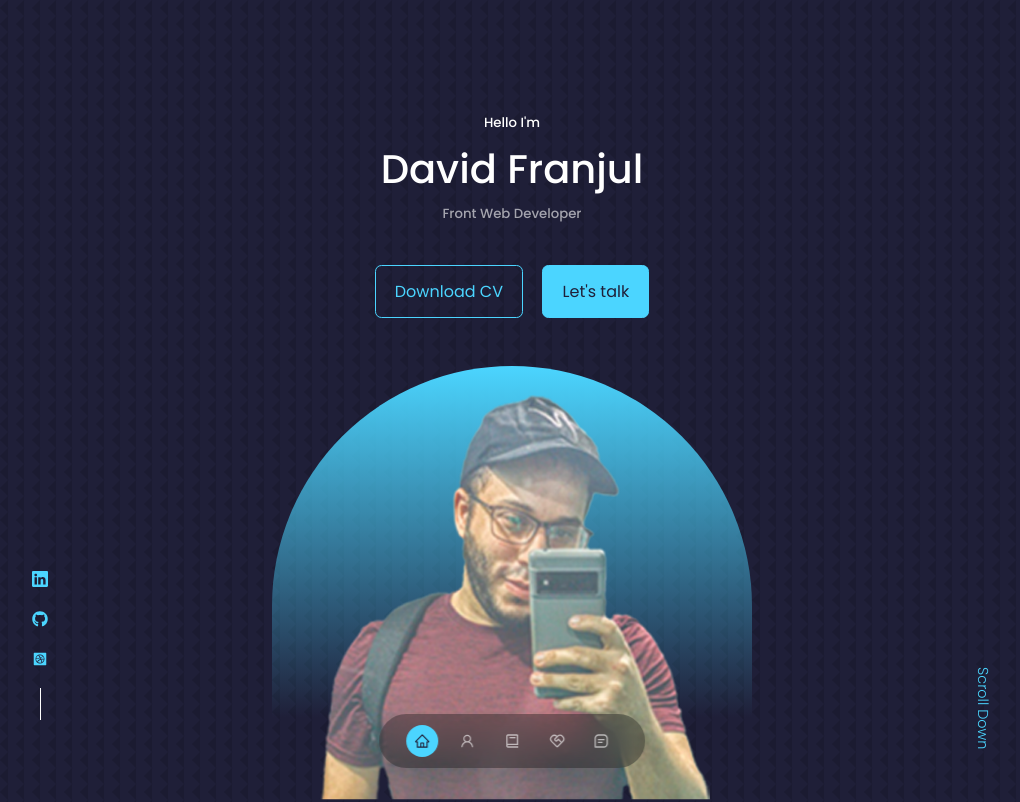
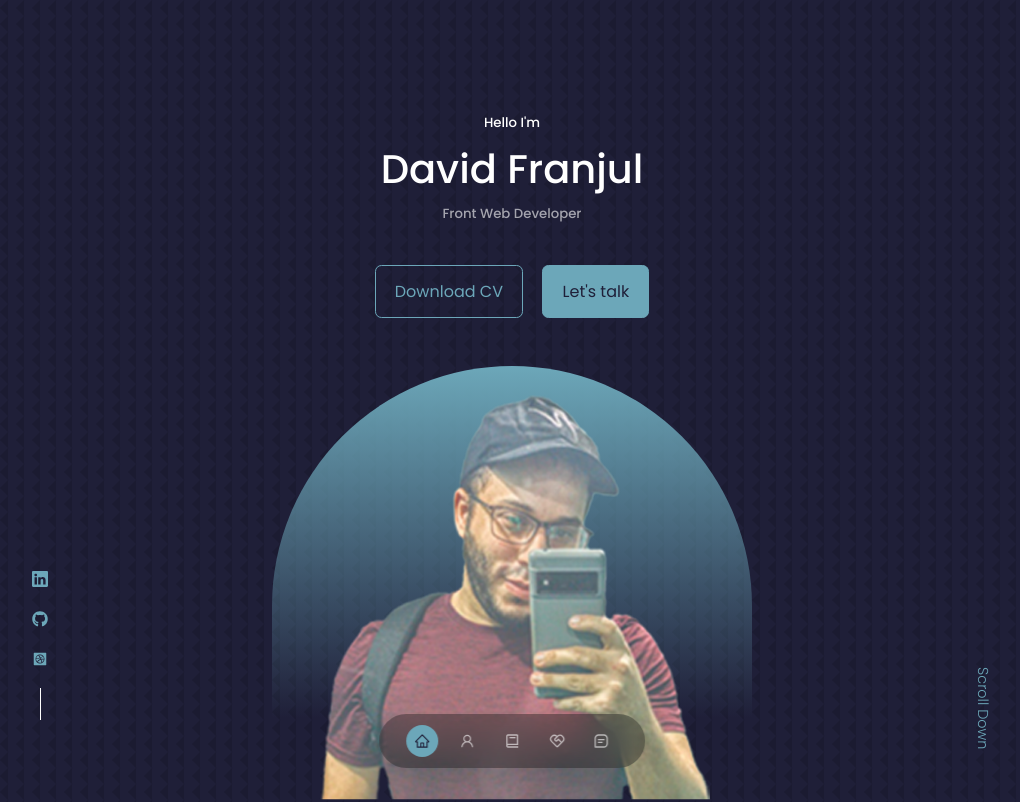
Before and after one commit to DavidFranjul/David-Franjul-PortFolio, a React (Create React App) app: page / in a window 1280 px wide. Shown: the top 802 px of the page, without its empty margins (128-1148 px from the left). Built offline with nearby package versions, Linux system fonts and the light colour scheme.

Commit message:
color primary change

```diff
--- a/src/index.css
+++ b/src/index.css
@@ -13,7 +13,7 @@
 :root{
     --color-bg: #1f1f38;
     --color-bg-variant: #2c2c6c;
-    --color-primary: #4bd5ff;
+    --color-primary: #6ca7b9;
     --color-primary-variant: rgba(77, 181, 255, 0.4);
     --color-white: #fff;
     --color-light: rgba(255,255,255, 0.6);
```
